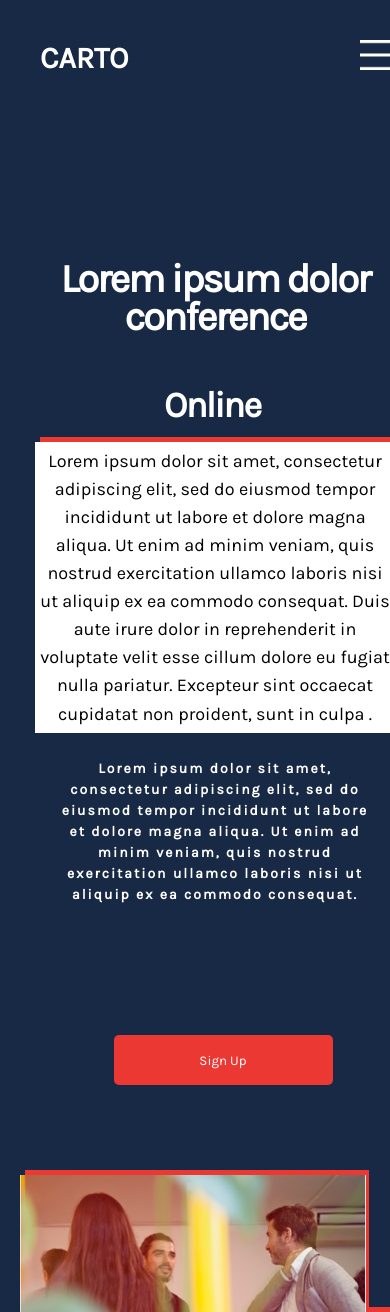
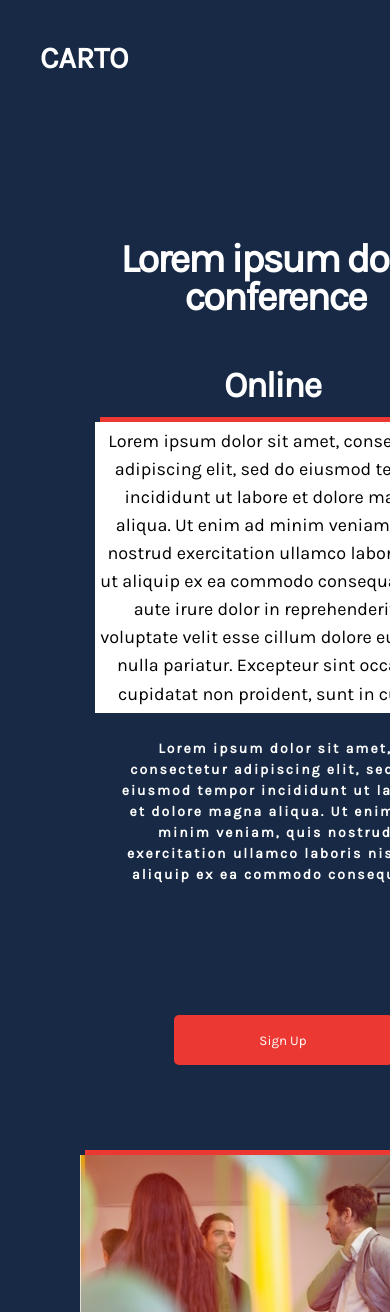
Before and after one commit to Renda02/carto-landing-page, a Jekyll site: the page built from index.markdown, in a window 390 px wide. Shown: the top 1312 px of the page. Built offline with Jekyll 4.4.1, drawn with Linux system fonts in a browser that asks for light colours; grey boxes are pictures that could not be loaded.

Commit message:
improve readMe

```diff
--- a/_sass/main.scss
+++ b/_sass/main.scss
@@ -27,13 +27,13 @@ section {
 #image-first {
   z-index: 10;
   position: relative;
-  margin-bottom: -46px;
+  margin-bottom: -26px;
 }
 
 #video-last {
   z-index: 1;
   position: relative;
-  margin-top: 5px;
+  margin-bottom: -26px;
 }
 .background {
   position: absolute;
@@ -91,7 +91,7 @@ button {
 .image {
   width: 344px;
   height: 179px;
-  margin: 7px 7px 0 0;
+  margin: 7px  0;
   object-fit: contain;
   -webkit-box-shadow: 5px -5px 0px 0px #ec3832;
   -moz-box-shadow: 5px -5px 0px 0px #ec3832;
@@ -102,14 +102,15 @@ button {
   -webkit-box-shadow: 5px -5px 0px 0px #ec3832;
   -moz-box-shadow: 5px -5px 0px 0px #ec3832;
   box-shadow: 5px -5px 0px 0px #ec3832;
-  margin: 4px 0;
+  margin: 10px 0;
   right: 0;
   left: 0;
 }
 
-@media (max-width: 991px) {
+@media (max-width: 980px) {
   section {
-    padding: 20px 20px 80px;
+
+    padding: 0 0 0 80px;
     justify-content: center;
   }
 
```
Also changed, not shown: README.md.
